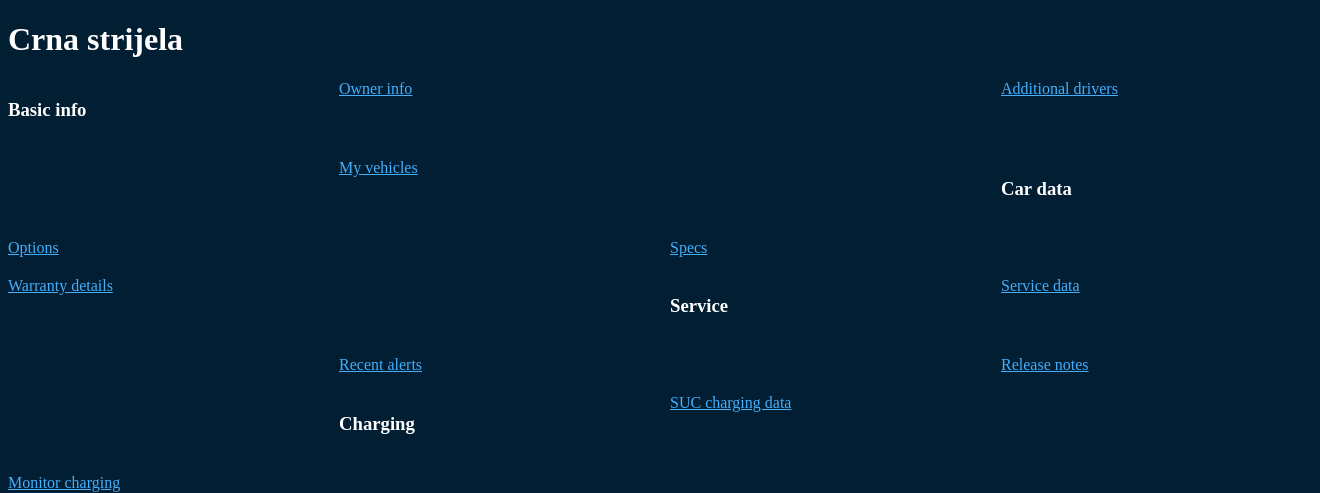
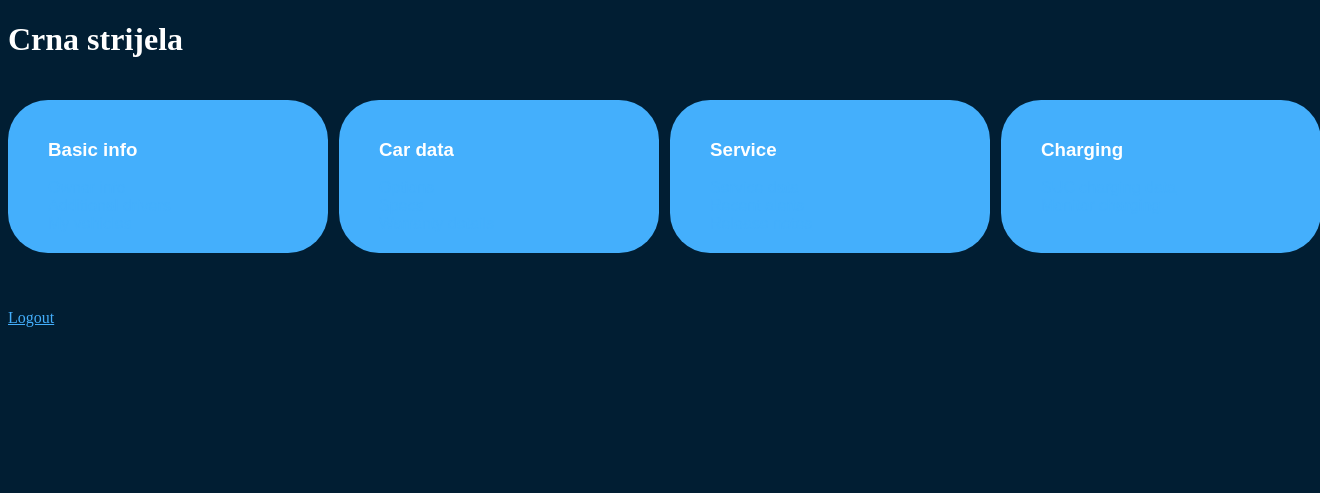
Before and after one commit to dban23/mytsla, a Flask app: template templates/index.html in a window 1320 px wide. Shown: the top 493 px of the page. Run offline with Flask 3, Linux system fonts and the light colour scheme; the template is opened without the code that fills it, so the values that code supplies are empty.

Commit message:
adding card for every part on the homepage

```diff
--- a/templates/index.html
+++ b/templates/index.html
@@ -9,24 +9,32 @@
   <body>
     <h1>Crna strijela</h1>
     <div class="responsive-div">
+        <div class="card">
             <h3>Basic info</h3>
             <a href="/me" class="links">Owner info</a><br>
             <a href="/drivers" class="links">Additional drivers</a><br>
             <a href="/my_vehicles" class="links">My vehicles</a><br>
+        </div>
 
+        <div class="card">
             <h3>Car data</h3>
             <a href="/options" class="links">Options</a><br>
             <a href="/specs" class="links">Specs</a><br>
             <a href="/warranty" class="links">Warranty details</a><br>
+        </div>
 
+        <div class="card">
             <h3>Service</h3>
             <a href="/service_data" class="links">Service data</a><br>
             <a href="/recent_alerts" class="links">Recent alerts</a><br>
             <a href="/release_notes" class="links">Release notes</a><br>
+        </div>
 
+        <div class="card">
             <h3>Charging</h3>
             <a href="/charging" class="links">SUC charging data</a><br>
             <a href="/monitor_charging" class="links">Monitor charging</a><br>
+        </div>
     </div>
 
     <br>
```
Lines whose indentation alone changed are shown as unchanged.
